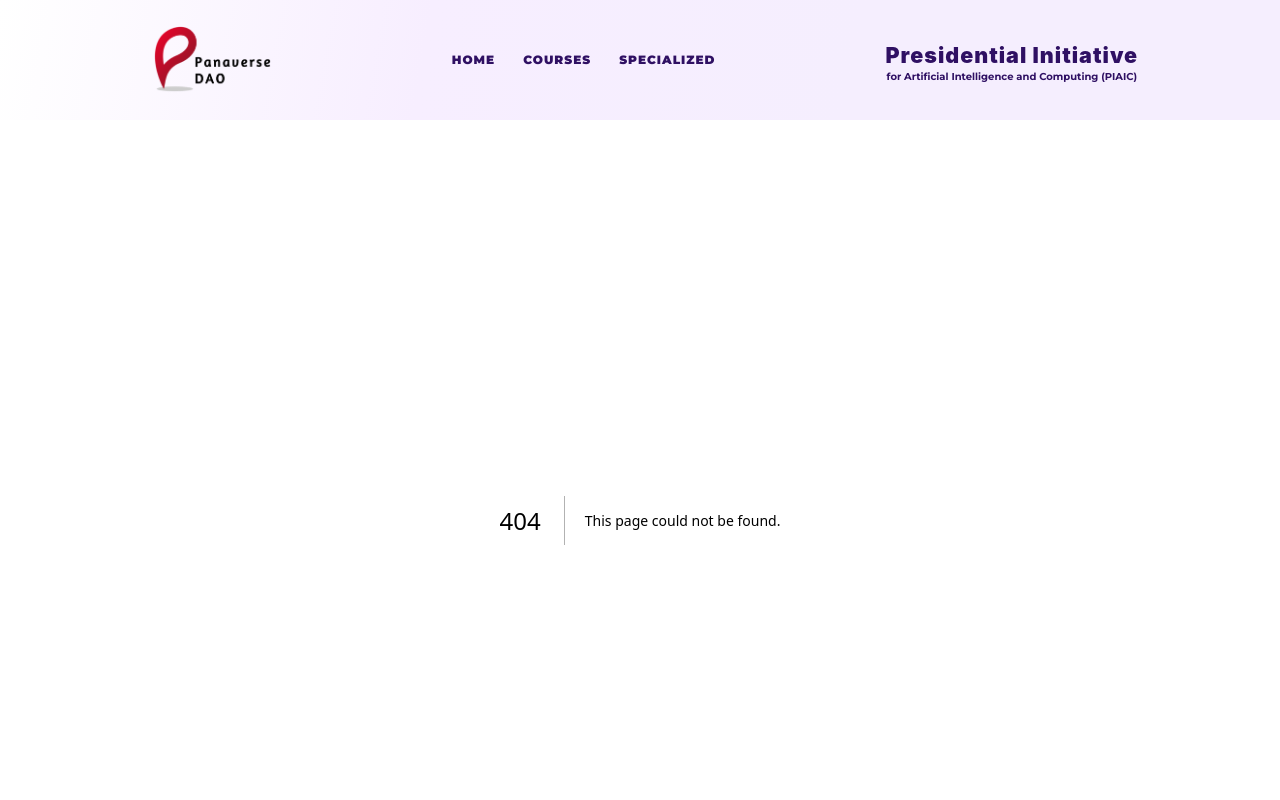
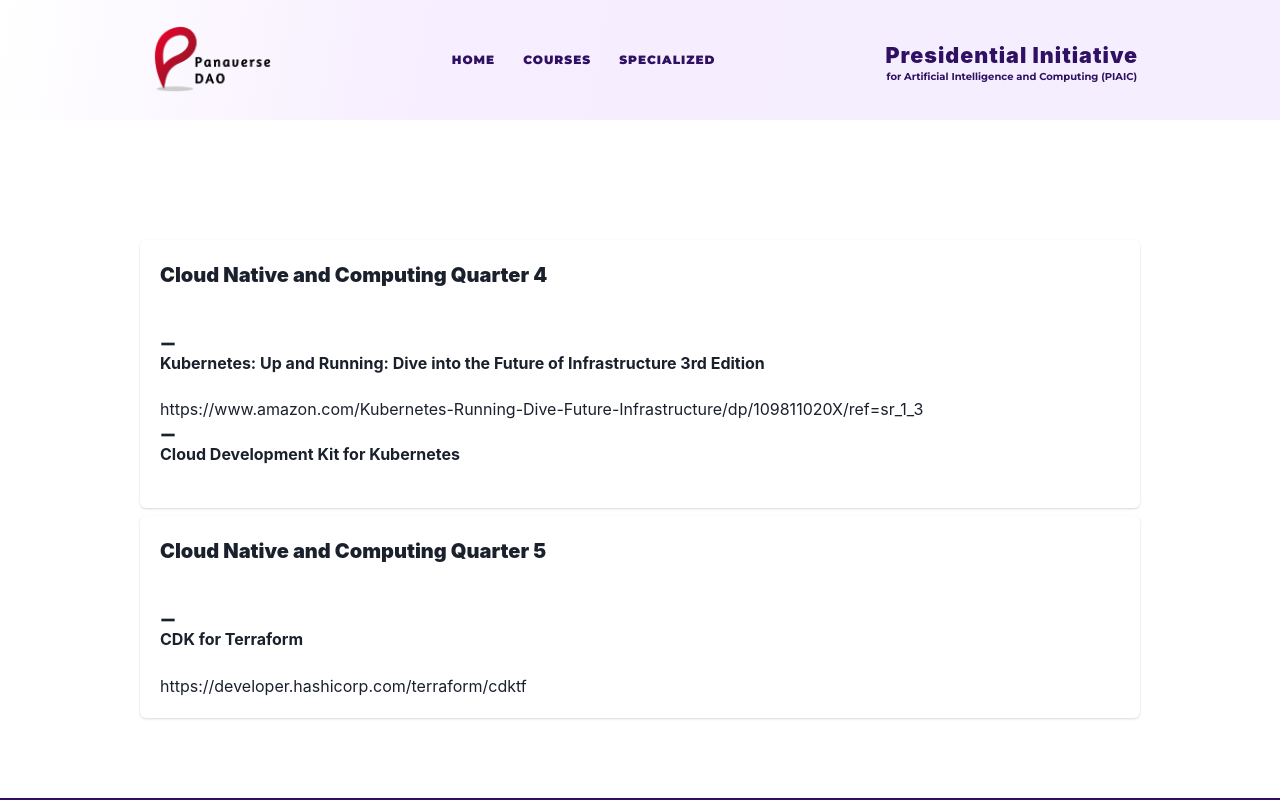
Before and after one commit to hiraaziz/panaverse, a Next.js app: page /cloud in a window 1280 px wide. Before the commit this address had no page. Shown: the top 800 px of the page. Built offline with nearby package versions, Linux system fonts and the light colour scheme.

Commit message:
Create page.tsx

```diff
--- /dev/null
+++ b/app/cloud/page.tsx
@@ -0,0 +1,76 @@
+"use client";
+import React from "react";
+import {
+  Card,
+  CardHeader,
+  CardBody,
+  CardFooter,
+  Box,
+  Stack,
+  Link,
+  List,
+  ListItem,
+  Heading,
+} from "@chakra-ui/react";
+import { LinkIcon, MinusIcon } from "@chakra-ui/icons";
+
+const page = () => {
+  return (
+    <Box w="full" h="max-content">
+      <Stack
+        as="div"
+        display="flex"
+        direction="column"
+        justifyContent={{ base: "start", xl: "center" }}
+        alignItems="center"
+        w={{base:'300px',md:'400px',lg:"500px",xl:'1000px'}}
+        my="auto"
+        mx="auto"
+        h="fit-content"
+        mt={{ base: "0px", md: "120px", lg: "120px" }}
+        mb={{ base: "80px", md: "80px", lg: "80px" }}
+      >
+        <Card w="full">
+          <CardHeader fontSize="20px" fontWeight="black">
+          Cloud Native and Computing Quarter 4
+          </CardHeader>
+          <CardBody>
+            <List>
+              <ListItem>
+                <MinusIcon />
+                <Heading fontSize="16px">
+                    Kubernetes: Up and Running: Dive into the Future of Infrastructure 3rd Edition
+                </Heading><br/>
+                https://www.amazon.com/Kubernetes-Running-Dive-Future-Infrastructure/dp/109811020X/ref=sr_1_3
+              </ListItem>
+              <MinusIcon />
+                <Heading fontSize="16px">
+                    Cloud Development Kit for Kubernetes
+                </Heading><br/>
+                https://cdk8s.io/
+            </List>
+          </CardBody>
+        </Card>
+
+        <Card w="full">
+          <CardHeader fontSize="20px" fontWeight="black">
+            Cloud Native and Computing Quarter 5
+          </CardHeader>
+          <CardBody>
+            <List>
+              <ListItem>
+              <MinusIcon />
+                <Heading fontSize="16px">
+                    CDK for Terraform
+                </Heading><br/>
+                    https://developer.hashicorp.com/terraform/cdktf
+              </ListItem>
+            </List>
+          </CardBody>
+        </Card>
+      </Stack>
+    </Box>
+  );
+};
+
+export default page;
```
